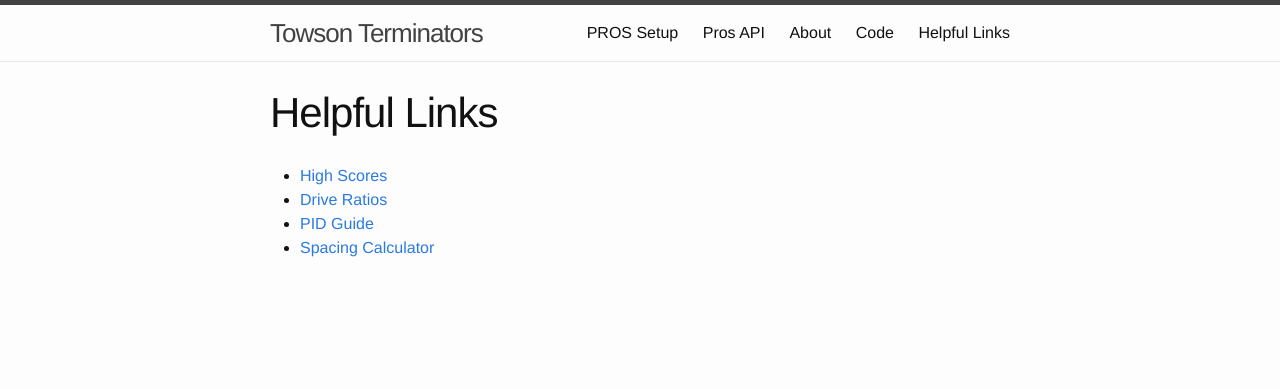
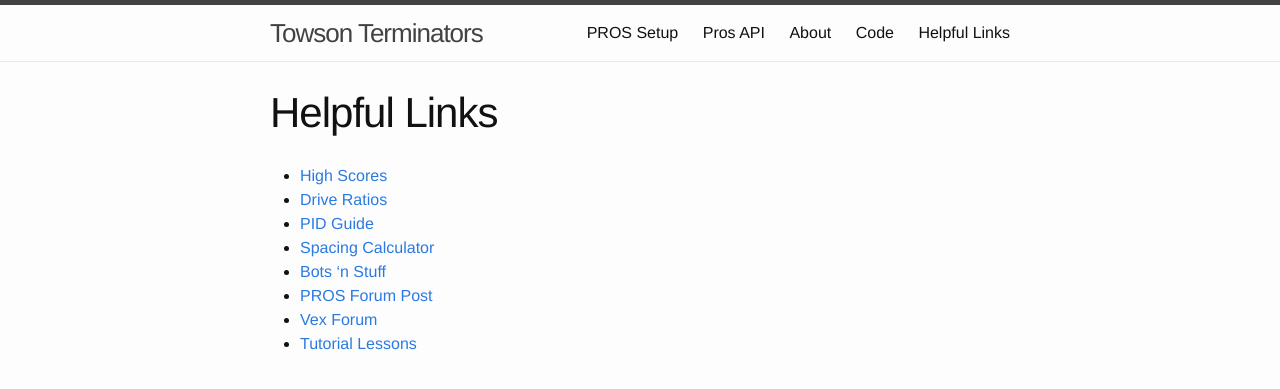
Before and after one commit to towson-terminators/towson-terminators.github.io, a Jekyll site: the page built from useful_links.md, in a window 1280 px wide. Shown: the top 389 px of the page. Built offline with Jekyll 4.4.1, drawn with Linux system fonts in a browser that asks for light colours; nearby versions of some CDN libraries.

Commit message:
added favicon and additional 'helpful links'

```diff
--- a/PROS Setup.html
+++ b/PROS Setup.html
@@ -12,6 +12,7 @@ permalink: /pros/setup/
 <meta http-equiv="X-UA-Compatible" content="IE=9">
 <meta name="generator" content="Doxygen 1.8.4">
 <title>Purdue Robotics Operating System: Welcome to the Purdue Robotics Operating System (PROS)!</title>
+<link rel="icon" href="{{ "/images/934_icon.png" | prepend: site.baseurl | prepend: site.url }}">
 <link href="{{ "/pros-assets/setup-page/tabs.css" | prepend: site.baseurl | prepend: site.url }}" rel="stylesheet" type="text/css">
 <link href="{{ "/pros-assets/setup-page/doxygen.css" | prepend: site.baseurl | prepend: site.url }}" rel="stylesheet" type="text/css">
 <link href="{{ "/pros-assets/setup-page/user.css" | prepend: site.baseurl | prepend: site.url }}" rel="stylesheet" type="text/css">
--- a/Pros API Refrence.html
+++ b/Pros API Refrence.html
@@ -10,6 +10,7 @@ layout: none
 <meta http-equiv="X-UA-Compatible" content="IE=9">
 <meta name="generator" content="Doxygen 1.8.4">
 <title>Purdue Robotics Operating System: include/API.h File Reference</title>
+<link rel="icon" href="{{ "/images/934_icon.png" | prepend: site.baseurl | prepend: site.url }}">
 <link href="{{ "/pros-assets/api-page/tabs.css" | prepend: site.baseurl | prepend: site.url }}" rel="stylesheet" type="text/css" rel="stylesheet" type="text/css">
 <link href="{{ "/pros-assets/api-page/doxygen.css" | prepend: site.baseurl | prepend: site.url }}" rel="stylesheet" type="text/css" rel="stylesheet" type="text/css">
 <link href="{{ "/pros-assets/api-page/user.css" | prepend: site.baseurl | prepend: site.url }}" rel="stylesheet" type="text/css">
--- a/_includes/head.html
+++ b/_includes/head.html
@@ -6,6 +6,7 @@
   <title>{% if page.title %}{{ page.title }}{% else %}{{ site.title }}{% endif %}</title>
   <meta name="description" content="{% if page.excerpt %}{{ page.excerpt | strip_html | strip_newlines | truncate: 160 }}{% else %}{{ site.description }}{% endif %}">
 
+  <link rel="icon" href="{{ "/images/934_icon.png" | prepend: site.baseurl | prepend: site.url }}">
   <link rel="stylesheet" href="{{ "/css/main.css" | prepend: site.baseurl }}">
   <link rel="canonical" href="{{ page.url | replace:'index.html','' | prepend: site.baseurl | prepend: site.url }}">
   <link rel="alternate" type="application/rss+xml" title="{{ site.title }}" href="{{ "/feed.xml" | prepend: site.baseurl | prepend: site.url }}" />
--- a/useful_links.md
+++ b/useful_links.md
@@ -8,6 +8,10 @@ permalink: /links/
 - [Drive Ratios][2]
 - [PID Guide][3]
 - [Spacing Calculator][1]
+- [Bots 'n Stuff][5]
+- [PROS Forum Post][6]
+- [Vex Forum][7]
+- [Tutorial Lessons][8]
 
 
 
```
Also changed, not shown: other parts of useful_links.md (+4 -0 lines), javascript/main.js (+19 -15 lines), images/934_icon.png (added), 1 other file.
